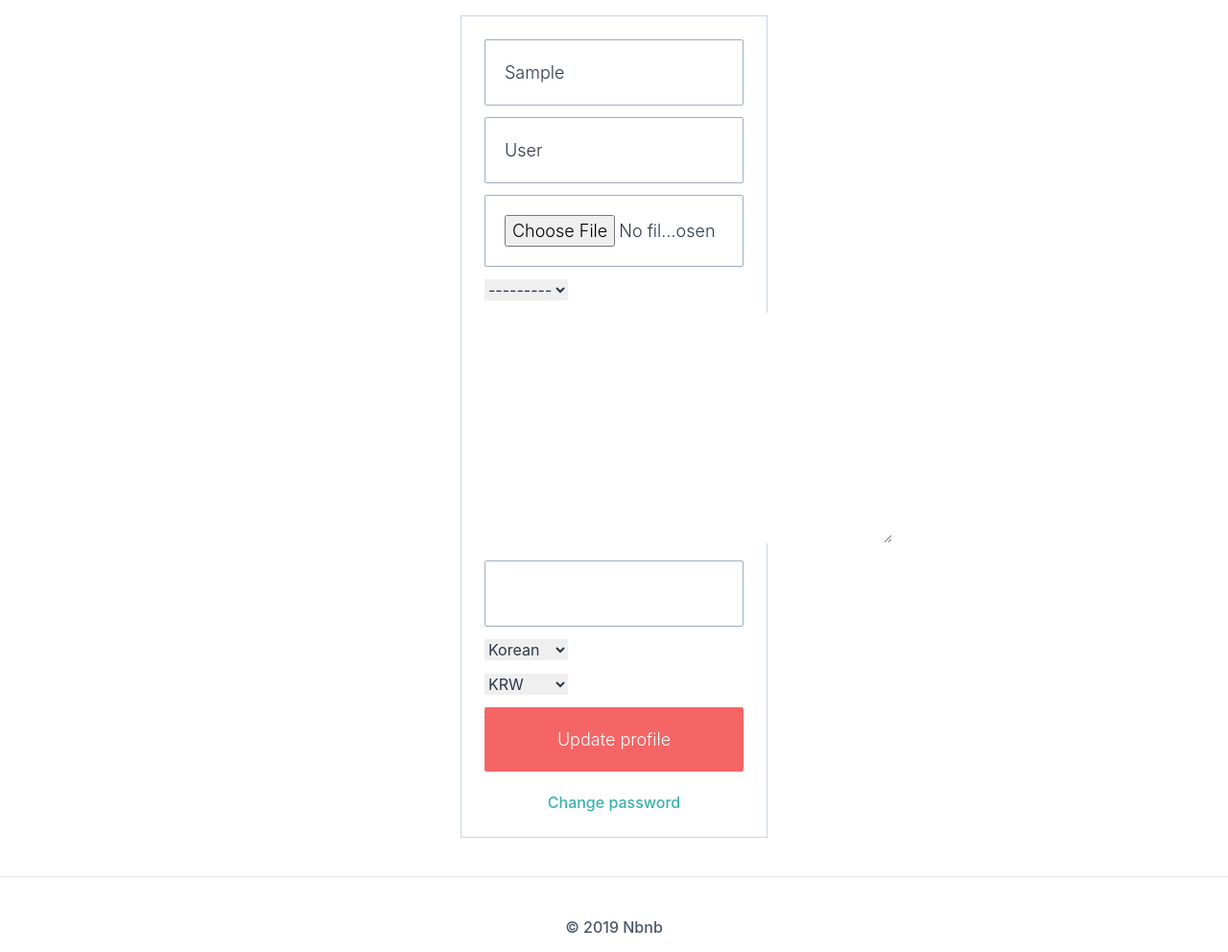
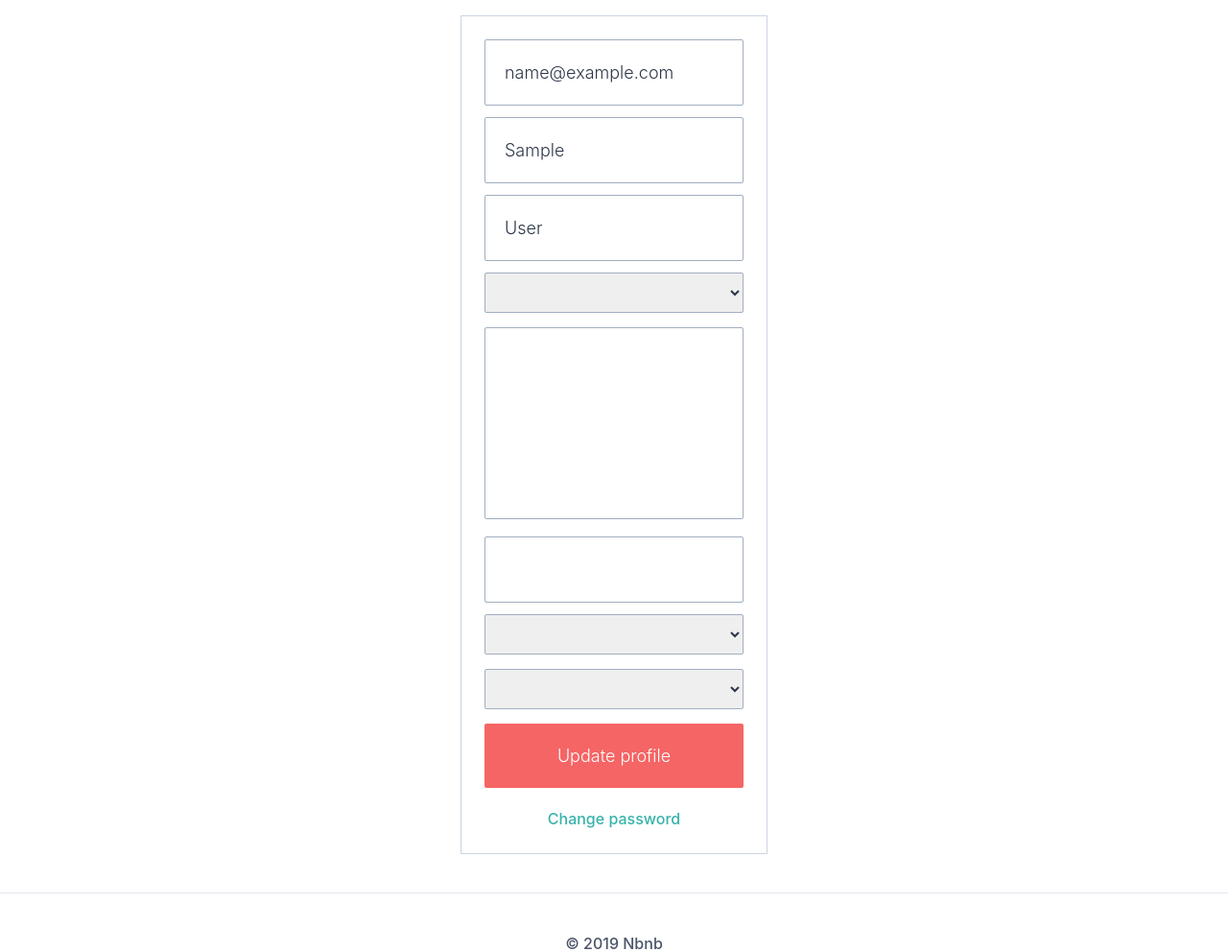
Before and after one commit to seon54/airbnb-clone, a Django app: page /users/update-profile in a window 1280 px wide. Shown: the part 80-1072 px from the top of the page at 96% size. Run offline with Django 3.2, Linux system fonts and the light colour scheme; the visitor is signed in with stand-in values (Sample User, id 1); some libraries are stand-ins or nearby versions.

Commit message:
Add update_password templates & update login with email

```diff
--- a/assets/scss/styles.scss
+++ b/assets/scss/styles.scss
@@ -26,11 +26,20 @@
   @apply text-center rounded-sm py-5 text-lg font-light w-full bg-red-500 text-white py-3 rounded-lg;
 }
 
-input {
+input, textarea, select {
   @apply text-center rounded-sm py-5 text-lg font-light w-full text-left border border-gray-500 px-5;
   &:focus {
     @apply outline-none border-teal-500;
   }
+}
+
+textarea {
+  resize: none;
+  height: 200px;
+}
+
+select {
+  height: 30px;
 }
 
 form {
--- a/templates/users/update_profile.html
+++ b/templates/users/update_profile.html
@@ -6,9 +6,12 @@
 {% block content %}
     <div class="container lg:w-5/12 md:w-1/2 xl:w-1/4 mx-auto my-10 flex flex-col items-center border p-6 border-gray-400">
 
-        {% include 'mixins/auth/auth_form.html' with form=form cta='Update profile'%}
-        <div class="mt-5">
-            <a href="#" class="text-teal-500 font-medium">Change password</a>
-        </div>
+        {% include 'mixins/auth/auth_form.html' with form=form cta='Update profile' %}
+        {% if object.login_method == "email" %}
+            <div class="mt-5">
+                <a href="{% url 'users:password' %}" class="text-teal-500 font-medium">Change password</a>
+            </div>
+        {% endif %}
+
     </div>
 {% endblock content %}
--- a/users/urls.py
+++ b/users/urls.py
@@ -13,5 +13,6 @@
     path('login/kakao', views.kakao_login, name='kakao-login'),
     path('login/kakao/callback', views.kakao_callback, name='kakao-callback'),
     path('update-profile', views.UpdateProfileView.as_view(), name='update'),
+    path('update-password', views.UpdatePasswordView.as_view(), name='password'),
     path('<int:pk>', views.UserProfileView.as_view(), name='profile'),
 ]
--- a/users/views.py
+++ b/users/views.py
@@ -2,6 +2,7 @@
 import requests
 from django.contrib import messages
 from django.contrib.auth import authenticate, login, logout
+from django.contrib.auth.views import PasswordChangeView
 from django.core.files.base import ContentFile
 from django.shortcuts import redirect
 from django.urls import reverse, reverse_lazy
@@ -16,9 +17,9 @@
     success_url = reverse_lazy('core:home')
 
     def form_valid(self, form):
-        username = form.cleaned_data.get('username')
+        email = form.cleaned_data.get('email')
         password = form.cleaned_data.get('password')
-        user = authenticate(username=username, password=password)
+        user = authenticate(username=email, password=password)
 
         if user is not None:
             login(self.request, user)
@@ -182,9 +183,19 @@
 
 class UpdateProfileView(UpdateView):
     model = User
-    fields = ("first_name", "last_name", "avatar", "gender", "bio", "birthdate", "language", "currency",)
+    fields = ("email", "first_name", "last_name", "gender", "bio", "birthdate", "language", "currency",)
     template_name = "users/update_profile.html"
     success_url = reverse_lazy("core:home")
 
     def get_object(self, queryset=None):
         return self.request.user
+
+    def form_valid(self, form):
+        email = form.cleaned_data.get('email')
+        self.object.username = email
+        self.object.save()
+        return super().form_valid(form)
+
+
+class UpdatePasswordView(PasswordChangeView):
+    template_name = 'users/update_password.html'
```
Also changed, not shown: templates/users/update_password.html (added, +12 -0 lines), users/forms.py (+4 -4 lines), static/css/styles.css.
